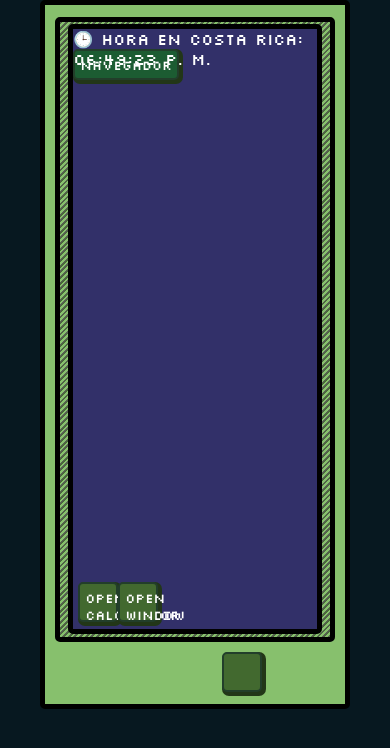
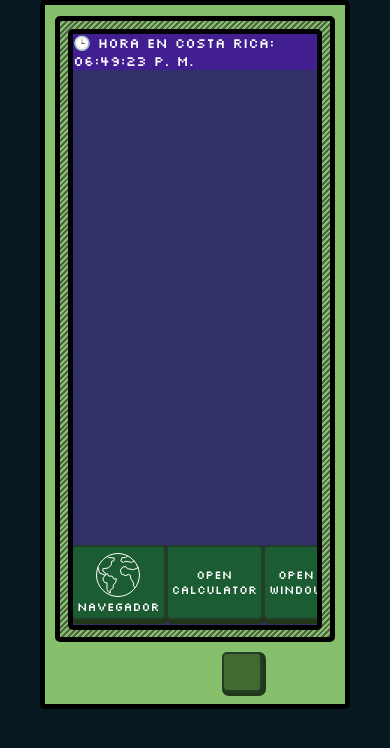
Before and after one commit to JKalith/pcPixelArt, a React (Create React App) app: page / in a window 390 px wide. Shown: the top 748 px of the page. Built offline with nearby package versions, Linux system fonts and the light colour scheme.

Commit message:
Actualización de estilos css
- Elimine clases innecesarias.
- Mejoras en el responsive en el navegador.
- errores de proporciones corregido
- Acomode el navbar para que quede en la parte inferior

```diff
--- a/src/components/browser.jsx
+++ /dev/null
@@ -1,26 +0,0 @@
-import styles from "../css/browser.module.css";
-import React, { useState, useRef, useEffect, useMemo } from "react";
-import PagePc from "../components/pagePc";
-
-function Browser({ }) {
-  const [isVisible, setIsVisible] = useState(false);
-
-  const openWindow = () => setIsVisible(true);
-  const closeWindow = () => setIsVisible(false);
-
-  return (
-    <div className={styles.containerBrowser}>
-
-
-
-
-      {isVisible && <PagePc closeWindow={closeWindow} />}
-      <button className={styles.buttomOn} onClick={openWindow}>
-        Navegador
-      </button>
-    </div>
-
-  );
-}
-
-export default Browser;
--- a/src/components/pagePc.jsx
+++ b/src/components/pagePc.jsx
@@ -1,14 +1,17 @@
-import React, { useState } from 'react';
-import styles from './../css/pagePc.module.css';
+import React, { useState } from "react";
+import styles from "./../css/pagePc.module.css";
 
-const IframeViewer = ({ closeWindow}) => {
+const IframeViewer = ({ closePagePc }) => {
   const sitios = [
-    { nombre: 'Curriculum', url: 'https://www.jkalith.site/' },
-    { nombre: 'Consola', url: 'https://exercises-js-psi.vercel.app/excuses.html' },
-    { nombre: 'Tv channel', url: 'https://tv-channel-drab.vercel.app/' },
+    { nombre: "Curriculum", url: "https://www.jkalith.site/" },
+    {
+      nombre: "Consola",
+      url: "https://exercises-js-psi.vercel.app/excuses.html",
+    },
+    { nombre: "Tv channel", url: "https://tv-channel-drab.vercel.app/" },
   ];
 
-  const [urlActual, setUrlActual] = useState('');
+  const [urlActual, setUrlActual] = useState("https://www.jkalith.site/");
   const [mostrarIframe, setMostrarIframe] = useState(false);
 
   const handleAbrirSitio = (url) => {
@@ -18,7 +21,7 @@ const IframeViewer = ({ closeWindow}) => {
 
   const handleCerrarIframe = () => {
     setMostrarIframe(false);
-    setUrlActual('');
+    setUrlActual("");
   };
 
   return (
@@ -26,10 +29,7 @@ const IframeViewer = ({ closeWindow}) => {
 
 
       <div className={styles.flexContainer}>
-
-
-
-        <div style={{ marginBottom: '0px' }}>
+        <div style={{ marginBottom: "0px" }}>
           {sitios.map((sitio, index) => (
             <button
               key={index}
@@ -40,16 +40,12 @@ const IframeViewer = ({ closeWindow}) => {
             </button>
           ))}
         </div>
-      <button className={styles.closeButton} onClick={closeWindow}>
+        <button className={styles.closeButton} onClick={closePagePc}>
           ✖
         </button>
+
       </div>
 
-
-
-
-      {mostrarIframe && (
-        <div>
 
 
 
@@ -59,16 +55,17 @@ const IframeViewer = ({ closeWindow}) => {
               src={urlActual}
               className={styles.iframe}
               title="Visor de sitios"
-            >
+            ></iframe>
+          </div>
 
 
 
 
-            </iframe>
 
-          </div>
-        </div>
-      )}
+
+
+
+
     </div>
   );
 };
--- a/src/css/browser.module.css
+++ /dev/null
@@ -1,22 +0,0 @@
-.allScreen{
-width: 100%;
-height: 100%;
-background-color: rgb(186, 51, 51);
-z-index: 100;
-position: absolute;
-}
-.containerBrowser{
-    margin-top: 20px;
-position: absolute;
-top: 1;
-left: 0;
-width: 100%;
-height: 100%;
-}
-.buttonOn{
-display: absolute;
-right: 0;
-z-index: 1;
-background-color: red;
-width: 100%;
-}
--- a/src/css/clock.module.css
+++ b/src/css/clock.module.css
@@ -3,8 +3,8 @@
  top: 0;
  right: 0;
   color: #fff;
-
-
-
-
+background-color: rgb(66, 31, 144);
+width: 100%;
+display: flex;
+justify-content: right;
 }
--- a/src/css/home.module.css
+++ b/src/css/home.module.css
@@ -11,11 +11,20 @@ padding: 3vw 6vw;
 align-items: center;
 justify-content: center;
 }
+.pageContainer{
+width: 100%;
+height: 100%;
 
+
+
+}
 .navbar{
 position: absolute;
 bottom: 0;
 margin: 5px;
+display: flex;
+justify-content: center;
+width: 100%;
 z-index: 0;
 }
 .clockTime{
@@ -28,10 +37,16 @@ z-index: 0;
 
 
 }
+.buttomNav{
+display: flex;
+flex-direction: column;
+justify-content: center;
+align-items: center;
+}
 .innerFrameMonitor{
 border: solid 5px black;
 width: 65vw;
-height: 100vh;
+height: auto;
 padding: 2vw;
     background: repeating-linear-gradient(135deg, #5c5c5c 0, #446931 2px, transparent 1px, transparent 4px);
 
@@ -41,13 +56,14 @@ padding: 2vw;
     justify-content: center;
     }
 .screenContainer{
+    overflow: hidden;
 border: solid black 5px;
 width: 100%;
-height: 100%;
 
 
+ height: 70vh;
   position: relative; /* Esto es clave */
-  overflow: hidden;   /* Evita que lo que se salga sea visible */
+
 
 
 
--- a/src/css/pagePc.module.css
+++ b/src/css/pagePc.module.css
@@ -2,14 +2,14 @@
 
 
 
-    background-color: #373069;
+    background-color: #5d6930;
       position: absolute;
   width: 100%;
     z-index: 20;
 height: 100%;
   border: none;
   left: 0;
-  top: 1;
+
 }
 .flexContainer{
 display: flex;
@@ -26,9 +26,10 @@ border: solid 2px black;
 .button {
   margin-right: 10px;
   padding: 3px 3px;
+cursor: pointer;
+ cursor: url('../../public/hand.png'), pointer;
+  background-color: rgb(56, 92, 168)  ;
 
-  background-color: rgb(56, 92, 168)  ;
-  cursor: pointer;
   border: solid 2px black;
 
   border-radius: 0 10px 0 0;
@@ -43,7 +44,9 @@ border: solid 2px black;
   border: none;
   margin-bottom: 4px;
   cursor: pointer;
+cursor: url('../../public/cursor.png'), auto;
 
+ cursor: url('../../public/hand.png'), pointer;
 }
 
 
@@ -58,8 +61,10 @@ height: 100%;
 }
 .iframeContainer {
 width: 100%;
-height: 90%;
-position: absolute;
+  height: calc(100% - 45px);
+
+position: relative
+;
 background-color: rgb(56, 92, 168)  ;
 border: solid 2px black;
 z-index: 100;
--- a/src/index.css
+++ b/src/index.css
@@ -1,3 +1,4 @@
+/* globals.css */
 body {
   margin: 0;
   font-family: 'Silkscreen', monospace, BlinkMacSystemFont, 'Segoe UI', 'Roboto', 'Oxygen',
@@ -6,70 +7,76 @@ body {
   -webkit-font-smoothing: antialiased;
   -moz-osx-font-smoothing: grayscale;
   cursor: url('../public//cursor.png'), auto;
-
-
   cursor: url('../public/hand.png'), pointer;
   background-color: #071820;
+  font-size: 16px;
 }
 
 code {
-  font-family: source-code-pro, Menlo, Monaco, Consolas, 'Courier New',
-    monospace;
+  font-family: source-code-pro, Menlo, Monaco, Consolas, 'Courier New', monospace;
 }
-button{
+
+button {
   cursor: url('../public//cursor.png'), auto;
   font-family: 'Silkscreen', monospace, BlinkMacSystemFont, 'Segoe UI', 'Roboto', 'Oxygen',
     'Ubuntu', 'Cantarell', 'Fira Sans', 'Droid Sans', 'Helvetica Neue',
     sans-serif;
   width: auto;
-
-
   color: white;
-
-box-shadow: 2px 2px 0 2px  #223618 ;
+  box-shadow: 2px 2px 0 2px #223618;
   background-color: #1c5c32;
   border-radius: 5px;
   border: 2px solid #223e2a;
   padding: 5px;
+  cursor: url('../public/hand.png'), pointer;
+}
 
+button:active {
+  box-shadow: inset -2px -2px 0 -2px #223618;
+}
 
+div {
+  cursor: url('../public//cursor.png'), auto;
+}
 
+iframe {
+  cursor: url('../public//cursor.png'), auto;
+}
 
+/* ---------------------- RESPONSIVE DESIGN ---------------------- */
 
- cursor: url('../public/hand.png'), pointer;
+/* Teléfonos pequeños */
+@media (max-width: 480px) {
+  body {
+    font-size: 14px;
+  }
 
+  button {
+    font-size: 12px;
+    padding: 4px;
+  }
+}
 
+/* Tabletas y pantallas medianas */
+@media (min-width: 481px) and (max-width: 1024px) {
+  body {
+    font-size: 15px;
+  }
 
+  button {
+    font-size: 14px;
+    padding: 6px 10px;
+  }
+}
 
+/* Pantallas grandes */
+@media (min-width: 1025px) {
+  body {
+    font-size: 16px;
+  }
 
-
-
-&:active{
-
-    box-shadow: inset -2px -2px 0 -2px  #223618 ;
-
-
-}}
-
-
-
-
-
-div{
-  cursor: url('../public//cursor.png'), auto;
-
-
-
-
-
-
-
+  button {
+    font-size: 16px;
+    padding: 8px 12px;
   }
-iframe{
-
-  cursor: url('../public//cursor.png'), auto;
-
-
-
-
 }
--- a/src/pages/home/page.jsx
+++ b/src/pages/home/page.jsx
@@ -1,22 +1,27 @@
-import React, { useState, useRef, useEffect } from "react";
+import React, { useState, useRef } from "react";
 import styles from "../../css/home.module.css";
 import globals from "../../css/globals.module.css";
+
 import FloatingWindow from "../../components/floatDiv";
 import Clock from "../../api/clock";
-import Browser from "../../components/browser";
+import PagePc from "../../components/pagePc";
+
 import Calculator from "../../components/calculator";
+
 function Home() {
-  const screenRef = useRef(null); // Ref para el contenedor que contiene la ventana
-  const [isVisible, setIsVisible] = useState(false); // Estado para controlar la visibilidad de la ventana
-  const [calcIsVisible, setIsCalcVisible] = useState(false); // Estado para controlar la visibilidad de la ventana
+  const screenRef = useRef(null);
 
-  // Función para abrir la ventana
+  const [isVisible, setIsVisible] = useState(false);
+  const [calcIsVisible, setIsCalcVisible] = useState(false);
+ const [pagePcVisible, setPagePcVisible] = useState(false);
   const openWindow = () => setIsVisible(true);
+  const closeWindow = () => setIsVisible(false);
+
   const openCalculator = () => setIsCalcVisible(true);
+  const closeCalculator = () => setIsCalcVisible(false);
 
-  // con esto cierro la ventana
-  const closeWindow = () => setIsVisible(false);
-  const closeCalculator = () => setIsCalcVisible(false);
+  const openPagePc = () => setPagePcVisible(true);
+  const closePagePc = () => setPagePcVisible(false);
 
   return (
     <div>
@@ -24,20 +29,11 @@ function Home() {
         <div className={styles.frameMonitor}>
           <div className={styles.innerFrameMonitor}>
             <div ref={screenRef} className={styles.screenContainer}>
-              <Browser />
-
               <Clock />
 
 
-       <div className={styles.navbar}>
-                <button className={styles.buttomOn} onClick={openCalculator}>
-                  Open Calculator
-                </button>
-
-                <button className={styles.buttomOn} onClick={openWindow}>
-                  Open Window
-                </button>
-              </div>
+              <div className={styles.pageContainer}>
+     {pagePcVisible && <PagePc closePagePc={closePagePc} />}
               {calcIsVisible && (
                 <Calculator closeCalculator={closeCalculator} />
               )}
@@ -48,8 +44,25 @@ function Home() {
                   closeWindow={closeWindow}
                 />
               )}
+
+
+
+              </div>
+
+              <div className={styles.navbar}>
+
+                <button className={styles.buttomNav} onClick={openPagePc}>
+                  <svg xmlns="http://www.w3.org/2000/svg" width="48" height="48" viewBox="0 0 48 48"><circle cx="24" cy="24" r="21.5" fill="none" stroke="currentColor" stroke-linecap="round" stroke-linejoin="round" stroke-width="1"/><path fill="none" stroke="currentColor" stroke-linecap="round" stroke-linejoin="round" d="m13.49 5.437l.989 1.122l5.923.386l-.658 3.019h0l-2.085.382l-.581 4.047l-2.97 2.566l-5.212.831l.073 2.522l2.64 1.91l-.588 1.928l-5.583-2.236l-1.355-5.416m9.293 6.219l1.294 2.378h0l3.474.022l1.442 2.757l2.812-.08l-.564 3.293l-2.549 2.987h0l.053 2.704l-3.116 2.287l.086 2.905h0l-1.598-.509l-1.715-3.19l.053-6.336l-2.414-.473l-1.544-2.317l.274-2.336ZM33.77 4.973L31.544 6.53l-3.39.058l-1.447 3.266l2.664 1.652l1.87-1.264l6.805 1.082l1.87-1.458m1.058 26.794l-1.595-2.132l-.008-2.866l-2.744-4.385l-.132-2.784l-2.3-1.223l-2.235 1.485h0l-4.552-1.83l-1.063-3.826l2.582-3.313l3.315.024l1.132 1.806l6.025 1.102h0l4.783-2.13" stroke-width="1"/></svg>
+                  Navegador
+                </button>
+                <button className={styles.buttomNav} onClick={openCalculator}>
+                  Open Calculator
+                </button>
+                <button className={styles.buttomNav} onClick={openWindow}>
+                  Open Window
+                </button>
+              </div>
             </div>
-
           </div>
 
           <div className={styles.frameButtomMonitor}>
```
Lines whose indentation alone changed are shown as unchanged.
